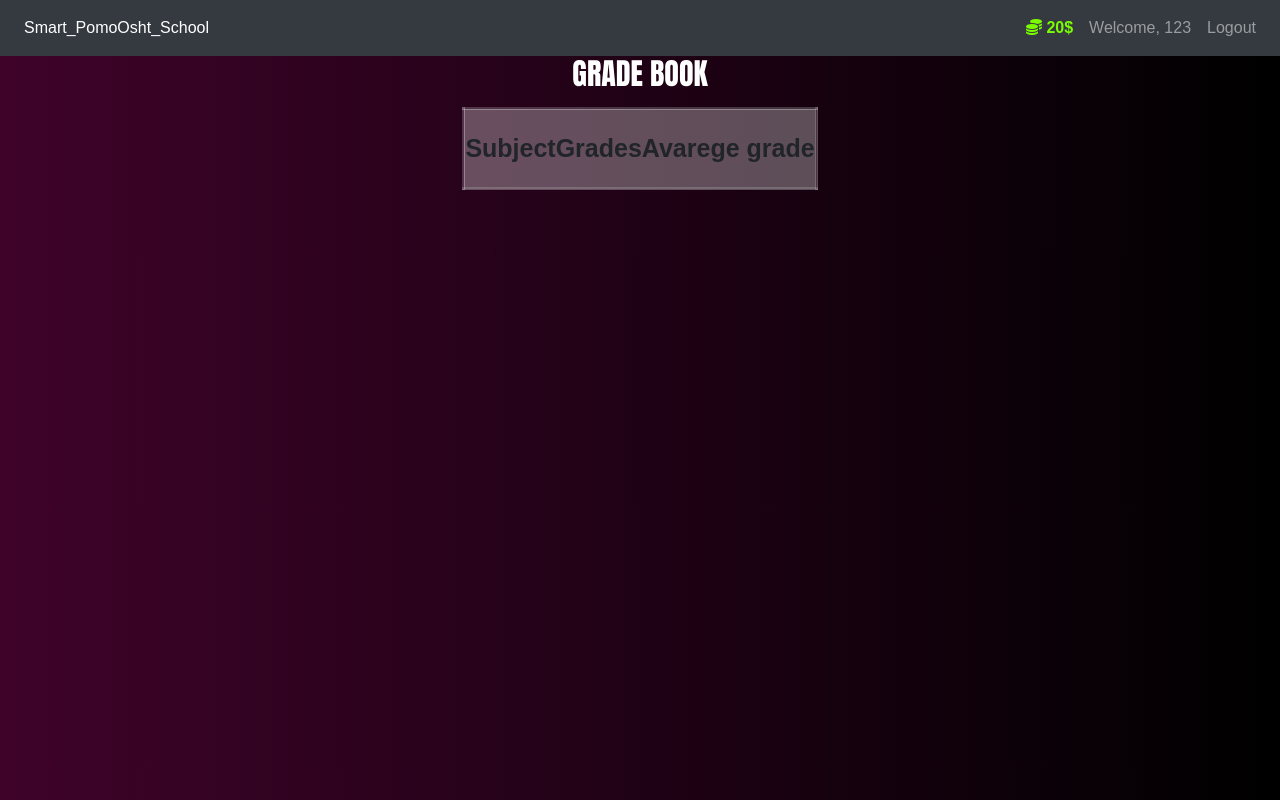
After one commit to demiralyubenova/flask_web_app, a Flask app: page /gradebook in a window 1280 px wide. The commit adds this page. Run offline with Flask 3, Linux system fonts and the light colour scheme; a user stored in the database is signed in; lists and menus that the app fills with data are empty; some libraries are stand-ins or nearby versions.

Commit message:
gradebook_almost

```diff
--- /dev/null
+++ b/website/static/gradebok.js
@@ -0,0 +1,7 @@
+function addGrade() {
+    var grade = document.getElementById("grade-input").value;
+    // проверка
+    if (grade === "" && grade < 2 && grade > 6) {
+        alert("Моля, въведете оценка.");
+    }
+}
--- /dev/null
+++ b/website/static/gradebook.css
@@ -0,0 +1,92 @@
+body {
+    font-family: Arial, sans-serif;
+}
+
+h1 {
+    font-size: 30px;
+    color: #fff;
+    text-transform: uppercase;
+    font-weight: 300;
+    text-align: center;
+    margin-bottom: 15px;
+    font-family: Impact, Haettenschweiler, 'Arial Narrow Bold', sans-serif;
+  }
+
+#form-container {
+    margin-bottom: 20px;
+}
+
+#form-container select, #form-container input, #form-container button {
+    font-size: 15px;
+    color: black;
+    text-transform: uppercase;
+    font-weight: 300;
+    text-align: center;
+    margin-bottom: 15px;
+    margin-right: 10px;
+    font-family: Impact, Haettenschweiler, 'Arial Narrow Bold', sans-serif;
+}
+
+#grades-table {
+    width: 100%;
+    border-collapse: collapse;
+    table-layout: fixed;
+}
+
+#grades-table caption {
+    font-size: 30px;
+    color: #fff;
+    text-transform: uppercase;
+    font-weight: 300;
+    text-align: center;
+    margin-bottom: 15px;
+    font-family: Impact, Haettenschweiler, 'Arial Narrow Bold', sans-serif;
+}
+
+#grades-table th, #grades-table td {
+    border: 1px solid #ddd;
+    padding: 8px;
+}
+
+#grades-table th {
+    background-color:rgba(255,255,255,0.3);
+}
+
+#grades-body {
+    font-size: 20px;
+    color: #fff;
+    text-transform: uppercase;
+    font-weight: 300;
+    text-align: center;
+    margin-bottom: 15px;
+    font-family: Impact, Haettenschweiler, 'Arial Narrow Bold', sans-serif;
+}
+
+thead {
+    font-size:25px;
+    height: 80px;
+    overflow-x:auto;
+    margin-top: 0px;
+    border: 3px outset rgba(255,255,255,0.3);
+    font-family: Impact, Haettenschweiler, 'Arial Narrow Bold', sans-serif;
+    background-color: rgba(255,255,255,0.3);
+}
+
+@import url(https://fonts.googleapis.com/css?family=Roboto:400,500,300,700);
+  body {
+    background: -webkit-linear-gradient(left, #3f032a, black);
+    background: linear-gradient(to right, #3f032a, black);
+    font-family: 'Roboto', sans-serif;
+  }
+
+  ::-webkit-scrollbar {
+    width: 6px;
+}
+
+::-webkit-scrollbar-track {
+    -webkit-box-shadow: inset 0 0 6px rgba(0,0,0,0.3);
+}
+
+::-webkit-scrollbar-thumb {
+    -webkit-box-shadow: inset 0 0 6px rgba(0,0,0,0.3);
+}
--- a/website/static/menu.css
+++ b/website/static/menu.css
@@ -44,5 +44,6 @@ h2{
 }
 
 .asbtn:hover {
-    background-color:#7b16be;
+    background-color:#7b16be !important;
+
 }
--- a/website/templates/base.html
+++ b/website/templates/base.html
@@ -12,14 +12,13 @@
   </head>
   <body>
     <nav class="navbar navbar-expand-md navbar-dark bg-dark">
-      <a class="navbar-brand" href="#">Smart_PomoOsht_School</a>
       <button class="navbar-toggler" type="button" data-toggle="collapse" data-target="#navbarNav">
         <span class="navbar-toggler-icon"></span>
       </button>
       <div class="collapse navbar-collapse" id="navbarNav">
         <ul class="navbar-nav mr-auto">
             <li class="nav-item active">
-                <a class="nav-link" href="/">Home <span class="sr-only">(current)</span></a>
+                <a class="nav-link" href="/">Smart_PomoOsht_School<span class="sr-only">(current)</span></a>
             </li>
 
         </ul>
--- /dev/null
+++ b/website/templates/gradebook.html
@@ -0,0 +1,65 @@
+{% extends "base.html" %}
+{% block title %}Gradebook{% endblock %}
+{% block content %}
+
+<html lang="en">
+<head>
+    <meta charset="UTF-8">
+    <meta name="viewport" content="width=device-width, initial-scale=1.0">
+    <title>Grade book</title>
+    <link rel="stylesheet" href="../static/gradebook.css">
+    <script src="../static/gradebok.js"></script>
+
+</head>
+<body>
+    {% if current_user.role == 1 %}
+    <div>
+        <h1>Grade book</h1>
+        <form id="form-container">
+            <select id="student-select">
+                {% for student in students %}
+                    <option value="{{ student.first_name }}">{{ student.first_name }}</option>
+                {% endfor %}
+            </select>
+            <select id="subject-select">
+                <option value="Maths">Maths</option>
+                <option value="Programming">Programming</option>
+                <option value="Bulgarian Language">Bulgarian Language</option>
+                <option value="Electronics">Electronics</option>
+                <option value="Biology">Biology</option>
+
+            </select>
+            <input type="number" min="2" max="6" id="grade-input" placeholder="Grade">
+            <button type="submit" onclick="addGrade()">Add Grade</button>
+        </form>
+    </div>
+    {% else %}
+    <div>
+        <section id="entries">
+            <h1>Grade book</h1>
+            <div class="tbl-header">
+              <table cellpadding="0" cellspacing="0" border="0">
+                <thead>
+                  <tr>
+                    <th>Subject</th>
+                    <th>Grades</th>
+                    <th>Avarege grade</th>
+                  </tr>
+                </thead>
+              </table>
+            </div>
+            <div class="tbl-content">
+              <table cellpadding="0" cellspacing="0" border="0" id="gradeTable">
+                <tbody id="entryList">
+                    {% for subject in grades %}
+                     <tr>{{ subject.subject }}</tr>
+                     <tr>{{ subject.grade }}</tr>
+                     {% endfor %}
+                </tbody>
+              </table>
+            </div>
+          </section>
+    </div>
+    {% endif %}
+</body>
+{% endblock %}
--- a/website/templates/home.html
+++ b/website/templates/home.html
@@ -27,7 +27,7 @@
 
 
             <div class="card1" id="c2" style="background-image: url('/static/dnevnik1.webp');">
-                <a href="/programa_dnevnik" class="card1">
+                <a href="/gradebook" class="card1">
                     <div class="row">
                         <div class="icon">2</div>
                         <div class="description">
--- a/website/views.py
+++ b/website/views.py
@@ -1,6 +1,6 @@
 from flask import Blueprint, render_template, request, flash, jsonify, redirect, url_for
 from flask_login import login_required, current_user
-from .models import Note, Item, UserItemRelationship, User
+from .models import Note, Item, UserItemRelationship, User, Grades
 from . import db
 import sys
 
@@ -29,16 +29,40 @@ def delete_note():
 
 
 @views.route('/tickets')
+@login_required
 def tickets():
     return render_template("tickets.html")
 
-@views.route('/programa_dnevnik')
-def programa_dnevnik():
-    return render_template("programa_dnevnik.html")
+@views.route('/gradebook', methods = ["GET", "POST"])
+@login_required
+def gradebook():
+    if current_user.role == 0:
+        student_grades = Grades.query.filter_by(student_id=current_user.id).all()
+        grades_dict = {}
+        for grade in student_grades:
+            if grade.subject not in grades_dict:
+                grades_dict[grade.subject] = []
+            grades_dict[grade.subject].append(grade.grade)
+            db.session.add(grade)
+            db.session.commit()
+            return render_template("gradebook.html", grades = grades_dict, current_user = current_user)
+    else:
+        students = User.query.filter_by(role=0).all()
+        if request.method == "POST":
+            grade = request.form.get('grade')
+            name = request.form.get('student.first_name')
+            subject = request.form.get('subject-select')
+            new_grade = Grades(grade = grade, student_id = name, subject = subject, teacher_id = current_user.first_name)
+            db.session.add(new_grade)
+            db.session.commit()
+        return render_template("gradebook.html", current_user=current_user, students=students)
+
+    return render_template("gradebook.html", current_user = current_user)
 
 
 
 @views.route('/calendar_to_do_list')
+@login_required
 def calendar_to_do_list():
     return render_template("calendar_to_do_list.html")
 
```
Also changed, not shown: db.py (+5 -11 lines), website/models.py (+8 -0 lines), website/templates/login.html (+5 -3 lines), website/templates/menu.html (+1 -24 lines).
